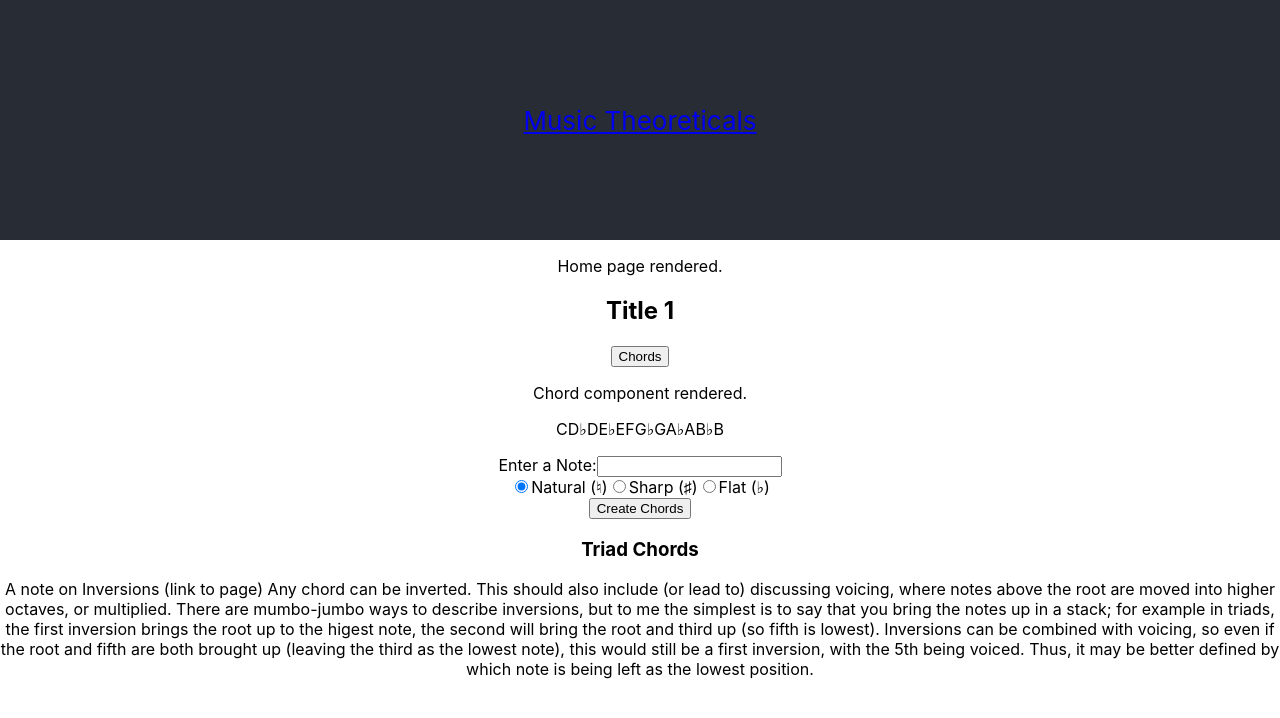
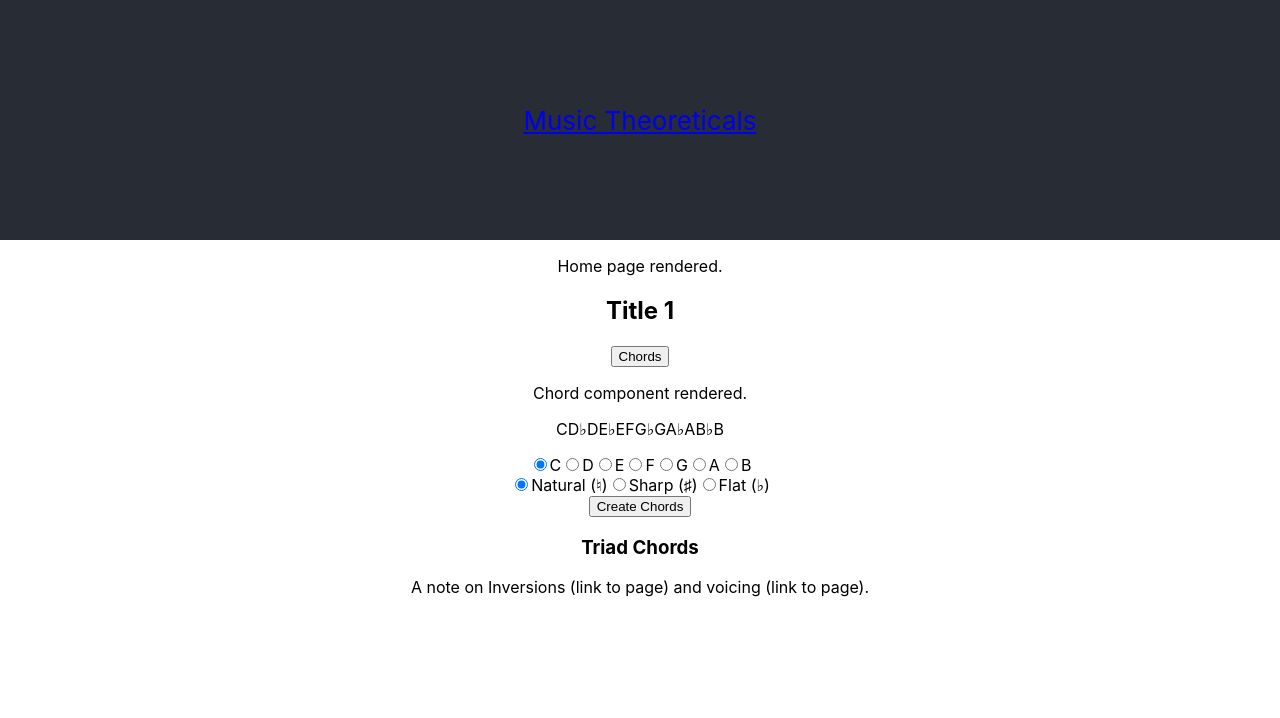
Before and after one commit to pfknight8/music_theory_project, a React (Create React App) app: page / in a window 1280 px wide. Both pictures are taken after a click on the button "Chords". Shown: the top 718 px of the page. Built offline with nearby package versions, Linux system fonts and the light colour scheme.

Commit message:
added noteSelector component for choosing notes and accidentals, implemented as radio btns instead of input box

```diff
--- a/src/components/chordcreater.tsx
+++ b/src/components/chordcreater.tsx
@@ -1,6 +1,7 @@
 // Write the code that implements our chord creater here.
 import { useState } from "react"
 import Notes from "../data/Notes.json"
+import NoteSelector from "./noteSelector"
 
 const ChordCreator = () => {
   interface ChordSet {
@@ -22,7 +23,7 @@ const ChordCreator = () => {
       let noteArrLtr: any[] = [];
       for (let k=0; k<noteArr.length; k++) {
         let noteIndex = noteArr[k]%12
-        if (noteQual === "natural" || noteQual === "flat"){
+        if (noteQual === "flat"){
           noteArrLtr.push(Notes.chromatic_flat[noteIndex])
         } else {
           noteArrLtr.push(Notes.chromatic_sharp[noteIndex])
@@ -36,7 +37,7 @@ const ChordCreator = () => {
 
   const handleSubmitChords = (e: React.FormEvent<HTMLFormElement>) => {
     e.preventDefault()
-    // CharCodeAt(0), 65-90
+    // CharCodeAt(0), 65-90 for A to G.
     if (noteSelect.length>1 || (noteSelect.charCodeAt(0) < 65 || noteSelect.charCodeAt(0) > 71)) {
       alert('Not a valid note!')
     }
@@ -44,67 +45,51 @@ const ChordCreator = () => {
     let indexOfNote: number = 0
     if (noteQual === "sharp"){
       noteSearch = `${noteSelect}`+`\u266f`
+      if (noteSearch === "B\u266f") {
+        noteSearch = "C"
+      } else if (noteSearch === "E\u266f") {
+        noteSearch = "F"
+      }
       indexOfNote = Notes.chromatic_sharp.indexOf(noteSearch)
     } else if (noteQual === "flat"){
       noteSearch = `${noteSelect}`+`\u266d`
+      if (noteSearch === "C\u266d") {
+        noteSearch = "B"
+      } else if (noteSearch === "F\u266d") {
+        noteSearch = "E"
+      }
       indexOfNote = Notes.chromatic_flat.indexOf(noteSearch)
     } else {
       noteSearch = noteSelect
-      indexOfNote = Notes.chromatic_flat.indexOf(noteSearch)
+      indexOfNote = Notes.chromatic_sharp.indexOf(noteSearch)
     }
     MakeTriads(indexOfNote)
   }
 
-  const handleNoteSelect = (e: React.ChangeEvent<HTMLInputElement>) => {
-    // e.preventDefault()
-    let noteEntered = e.target.value.toUpperCase()
-    setNoteSelect(noteEntered)
-  }
+  // const handleNoteSelect = (e: React.ChangeEvent<HTMLInputElement>) => {
+  //   // e.preventDefault()
+  //   let noteEntered = e.target.value.toUpperCase()
+  //   setNoteSelect(noteEntered)
+  // }
 
   return (
     <div className="chord-creator">
       <p>Chord component rendered.</p>
       <p>{Notes.chromatic_flat}</p>
       <form onSubmit={handleSubmitChords}>
-        <label htmlFor="note">Enter a Note:</label>
-        <input type="text" id="note" name="note" onChange={handleNoteSelect}/>
-        <div className="radio-holder">
-          <input
-            name="shap-flat-select"
-            type="radio"
-            className="natural-opt"
-            value="natural"
-            defaultChecked
-            onChange={() => setNoteQual("natural")}
-          />
-          <label htmlFor="natural-opt">Natural (&#x266E;)</label>
-          <input
-            name="shap-flat-select"
-            type="radio"
-            className="sharp-opt"
-            value="sharp"
-            onChange={() => setNoteQual("sharp")}
-          />
-          <label htmlFor="sharp-opt">Sharp (&#x266f;)</label>
-          <input
-            name="shap-flat-select"
-            type="radio"
-            className="flat-opt"
-            value="flat"
-            onChange={() => setNoteQual("flat")}
-          />
-          <label htmlFor="flat-opt">Flat (&#x266D;)</label>
-        </div>
+        {/* <label htmlFor="note">Enter a Note:</label>
+        <input type="text" id="note" name="note" onChange={handleNoteSelect}/> */}
+        <NoteSelector setNoteSelect={setNoteSelect} setNoteQual={setNoteQual}/>
         <button id="note-select" type="submit">Create Chords</button>
       </form>
       <section id="triad-list">
         <h3>Triad Chords</h3>
         <div>{chordList?.map((item, index) => (
           <div key={index}>
-            {item.name} = {item.steps}
+            {item.name} = {item.steps.join('-')}
           </div>
         ))}</div>
-        <p>A note on Inversions (link to page) Any chord can be inverted. This should also include (or lead to) discussing voicing, where notes above the root are moved into higher octaves, or multiplied. There are mumbo-jumbo ways to describe inversions, but to me the simplest is to say that you bring the notes up in a stack; for example in triads, the first inversion brings the root up to the higest note, the second will bring the root and third up (so fifth is lowest). Inversions can be combined with voicing, so even if the root and fifth are both brought up (leaving the third as the lowest note), this would still be a first inversion, with the 5th being voiced. Thus, it may be better defined by which note is being left as the lowest position.</p>
+        <p>A note on Inversions (link to page) and voicing (link to page).</p>
       </section>
     </div>
   )
--- /dev/null
+++ b/src/components/noteSelector.tsx
@@ -0,0 +1,95 @@
+const NoteSelector = ({setNoteSelect, setNoteQual}:any) => {
+
+  return (
+    <div className="radio-holder">
+      <div id='note-choices'>
+        <input
+          name="note-select"
+          type="radio"
+          id="C"
+          value="C"
+          defaultChecked
+          onChange={() => setNoteSelect("C")}
+          />
+        <label htmlFor="C">C</label>
+        <input
+          name="note-select"
+          type="radio"
+          id="D"
+          value="D"
+          onChange={() => setNoteSelect("D")}
+          />
+        <label htmlFor="D">D</label>
+        <input
+          name="note-select"
+          type="radio"
+          id="E"
+          value="E"
+          onChange={() => setNoteSelect("E")}
+          />
+        <label htmlFor="E">E</label>
+        <input
+          name="note-select"
+          type="radio"
+          id="F"
+          value="F"
+          onChange={() => setNoteSelect("F")}
+          />
+        <label htmlFor="F">F</label>
+        <input
+          name="note-select"
+          type="radio"
+          id="G"
+          value="G"
+          onChange={() => setNoteSelect("G")}
+          />
+        <label htmlFor="G">G</label>
+        <input
+          name="note-select"
+          type="radio"
+          id="A"
+          value="A"
+          onChange={() => setNoteSelect("A")}
+          />
+        <label htmlFor="A">A</label>
+        <input
+          name="note-select"
+          type="radio"
+          id="B"
+          value="B"
+          onChange={() => setNoteSelect("B")}
+          />
+        <label htmlFor="B">B</label>
+      </div>
+      <div id='accidentals'>
+        <input
+          name="shap-flat-select"
+          type="radio"
+          id="natural-opt"
+          value="natural"
+          defaultChecked
+          onChange={() => setNoteQual("natural")}
+          />
+        <label htmlFor="natural-opt">Natural (&#x266E;)</label>
+        <input
+          name="shap-flat-select"
+          type="radio"
+          id="sharp-opt"
+          value="sharp"
+          onChange={() => setNoteQual("sharp")}
+          />
+        <label htmlFor="sharp-opt">Sharp (&#x266f;)</label>
+        <input
+          name="shap-flat-select"
+          type="radio"
+          id="flat-opt"
+          value="flat"
+          onChange={() => setNoteQual("flat")}
+          />
+        <label htmlFor="flat-opt">Flat (&#x266D;)</label>
+      </div>
+    </div>
+  )
+}
+
+export default NoteSelector
```
Also changed, not shown: src/components/inversionDocs.tsx (added, +7 -0 lines).
